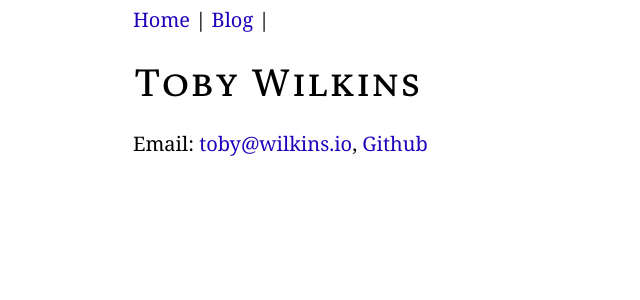
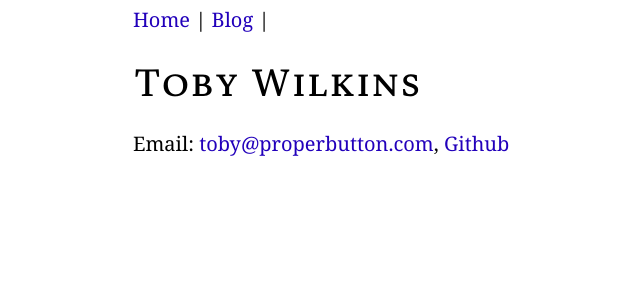
Before and after one commit to tjcwilk/tjcwilk.github.io, a Jekyll site: the page built from index.html, in a window 1280 px wide. Shown: the top 300 px of the page, without its empty margins (107-747 px from the left). Built offline with Jekyll 4.4.1, drawn with Linux system fonts in a browser that asks for light colours.

Commit message:
Update email address in index.html

```diff
--- a/index.html
+++ b/index.html
@@ -5,7 +5,7 @@ title: Home
 <h1>Toby Wilkins</h1>
 
 <div>
-    Email: <a href="mailto:toby@wilkins.io">toby@wilkins.io</a>,
+    Email: <a href="mailto:toby@properbutton.com">toby@properbutton.com</a>,
     <a href="https://github.com/tjcwilk" target="_blank">Github</a>
 
 </div>
```
